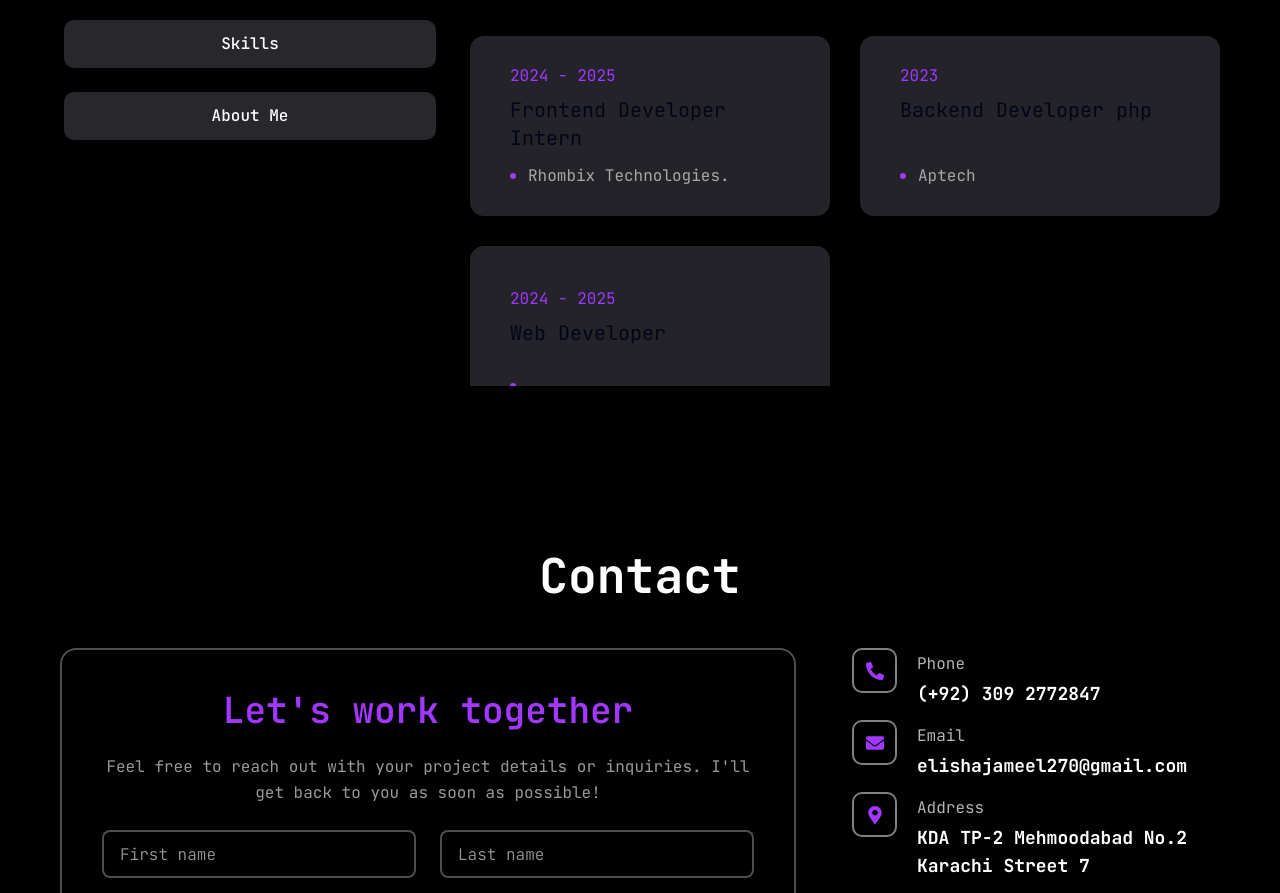
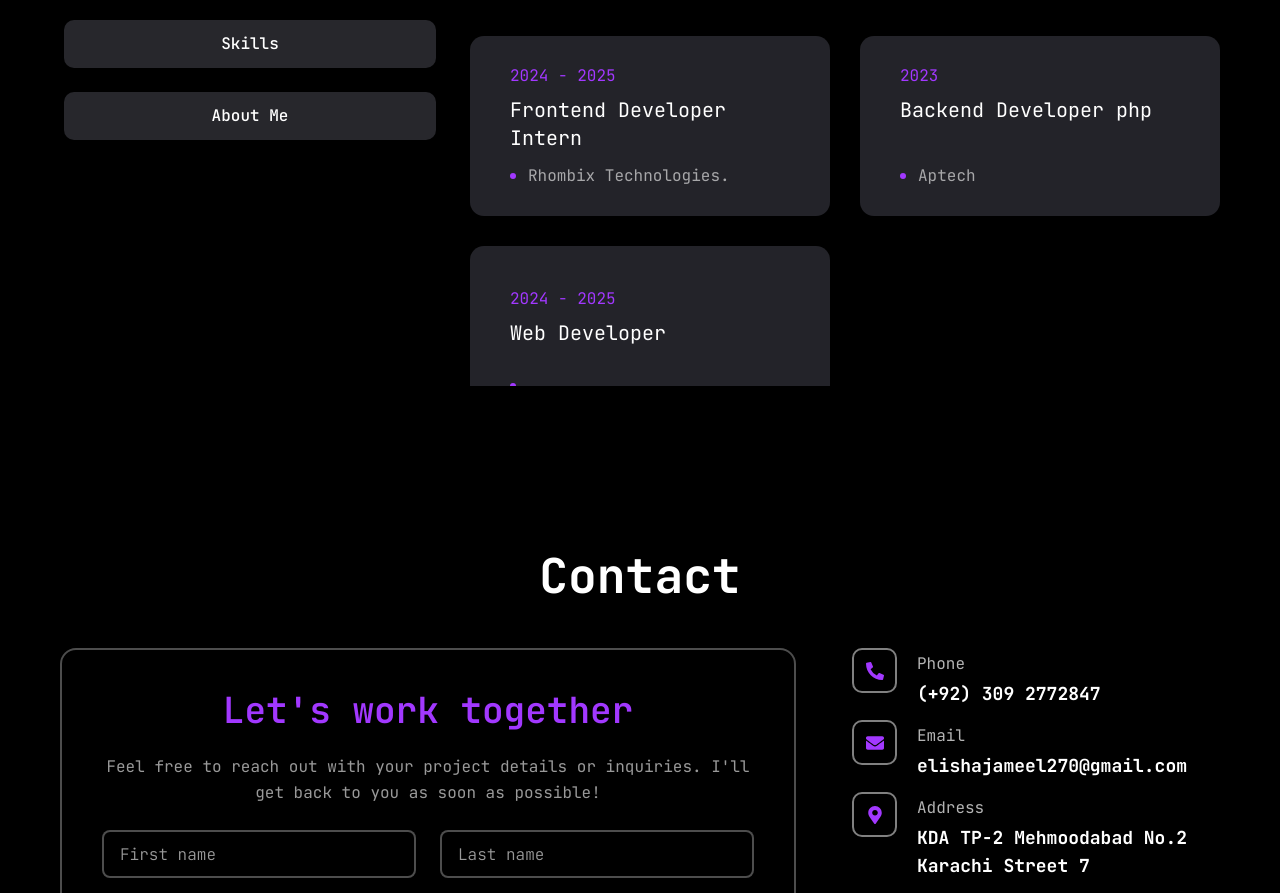
Before and after one commit to elishabhatti/elisha-portfolio, a Next.js app: page / in a window 1280 px wide. Shown: the part 2704-3597 px from the top of the page. Built offline with nearby package versions, Linux system fonts and the light colour scheme.

Commit message:
added white text color of the education position

```diff
--- a/components/pages/Resume.jsx
+++ b/components/pages/Resume.jsx
@@ -133,7 +133,7 @@ const Resume = () => {
                           <span className="primary-text-color">
                             {item.duration}
                           </span>
-                          <h3 className="text-xl max-w-[260px] min-h-[60px] text-center lg:text-left">
+                          <h3 className="text-white text-xl max-w-[260px] min-h-[60px] text-center lg:text-left">
                             {" "}
                             {item.position}
                           </h3>
```
